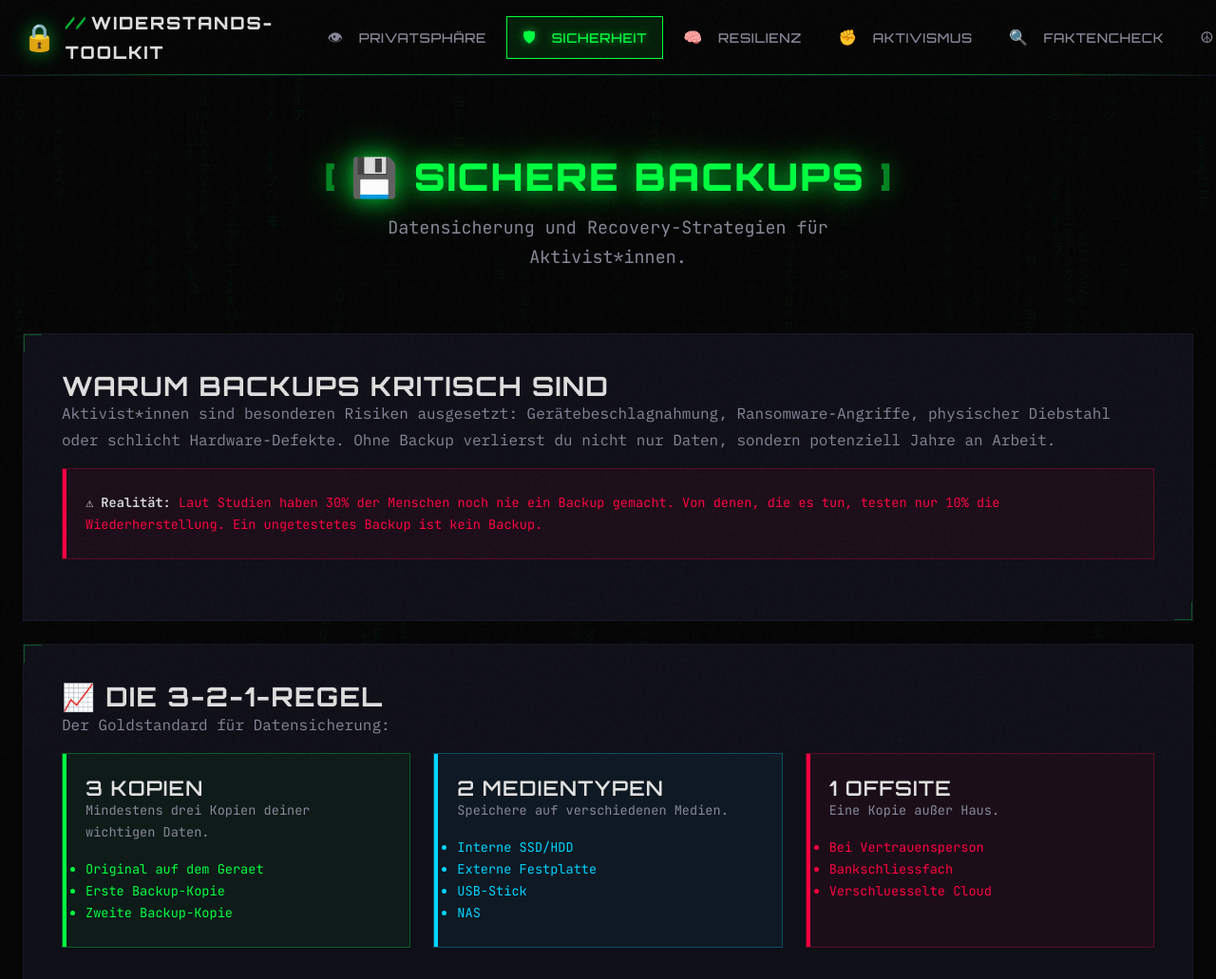
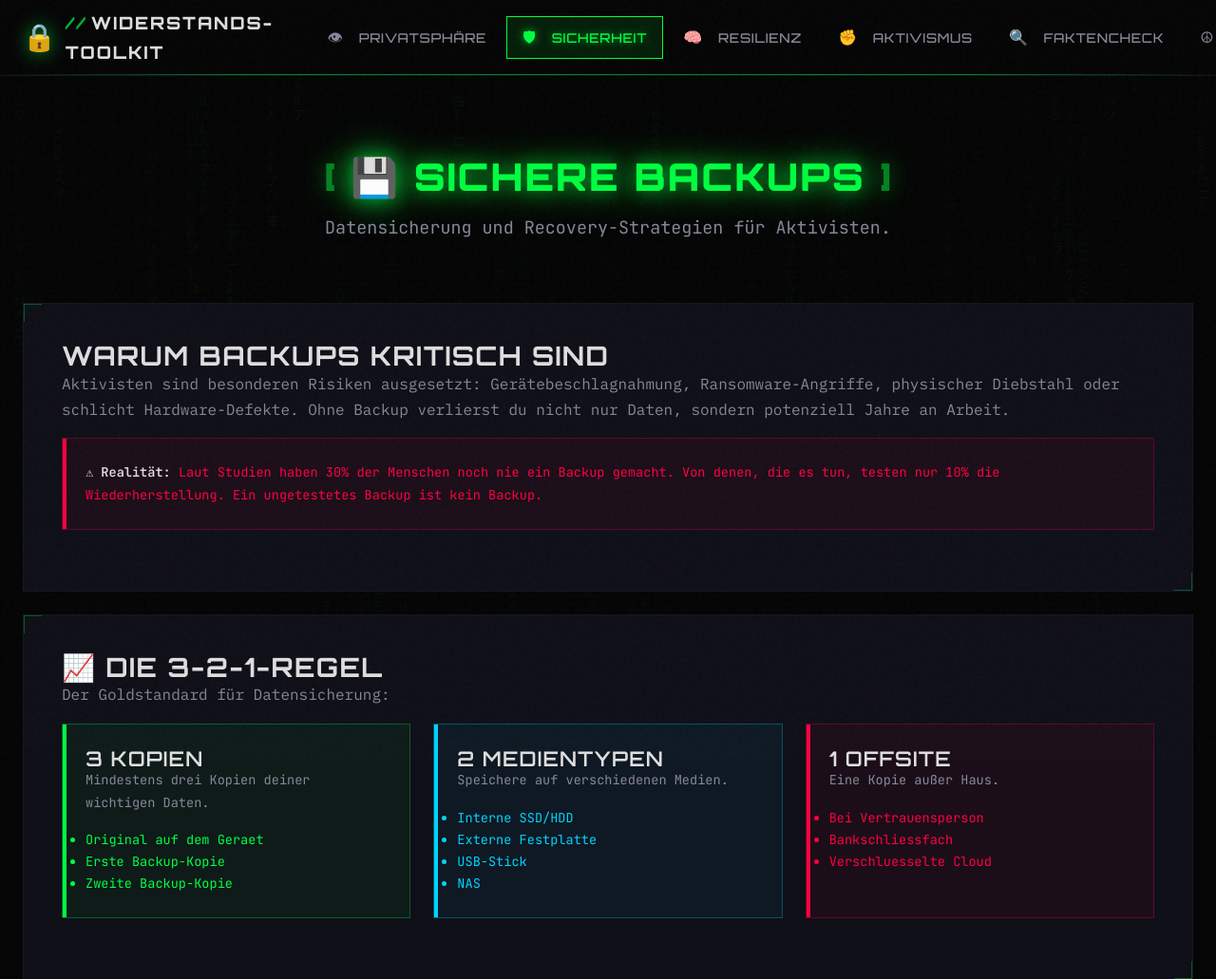
Before and after one commit to Acephali92/Digitale-Resilienz, a Flask app: page /security/backup in a window 1280 px wide. Shown: the top 1031 px of the page at 95% size. Run offline with Flask 3, Linux system fonts and the light colour scheme.

Commit message:
refactor: replace gender-inclusive language with generic masculine
Replace all gender markers (*innen, :innen, _innen) with standard
masculine forms throughout the project:

- Aktivist*innen -> Aktivisten
- Journalist*innen -> Journalisten
- Bürger*innen -> Bürger
- Nutzer*innen -> Nutzer
- Teilnehmer*innen -> Teilnehmer
- Freund*innen -> Freunden
- Anwält*innen -> Anwälten
- Whistleblower*innen -> Whistleblower
- Zeug*innen -> Zeugen

Files modified: app.py, README.md, docs/CONTRIBUTING.md,
and 10 HTML templates

Co-Authored-By: Claude Opus 4.5 <noreply@anthropic.com>

```diff
--- a/app.py
+++ b/app.py
@@ -1,7 +1,7 @@
 #!/usr/bin/env python3
 # -*- coding: utf-8 -*-
 """
-Widerstands-Toolkit - Digitale Resilienz für Aktivist*innen
+Widerstands-Toolkit - Digitale Resilienz für Aktivisten
 ============================================================
 Eine Plattform für digitale Selbstverteidigung und Aktivismus.
 Keine Tracker. Keine Überwachung. Deine Daten bleiben bei dir.
--- a/templates/activism/demo-checklist.html
+++ b/templates/activism/demo-checklist.html
@@ -72,9 +72,9 @@
         <h3>&#128065; Dokumentation</h3>
         <ul class="checklist">
             <li><strong>Fotos/Videos</strong> – EXIF-Daten werden später entfernt</li>
-            <li><strong>Keine Gesichter</strong> – Andere Teilnehmer*innen nicht erkennbar fotografieren</li>
+            <li><strong>Keine Gesichter</strong> – Andere Teilnehmer nicht erkennbar fotografieren</li>
             <li><strong>Polizei dokumentieren</strong> – Dienstnummern, Verhalten (wenn sicher)</li>
-            <li><strong>Zeug*innen merken</strong> – Bei Vorfällen</li>
+            <li><strong>Zeugen merken</strong> – Bei Vorfällen</li>
         </ul>
 
         <h3 class="mt-lg">&#9888; Bei Polizeikontakt</h3>
@@ -121,7 +121,7 @@
     </div>
     <div class="card-body">
         <p>
-            Der EA ist ein Zusammenschluss von Aktivist*innen, die bei Demos erreichbar sind,
+            Der EA ist ein Zusammenschluss von Aktivisten, die bei Demos erreichbar sind,
             um bei Festnahmen zu helfen. Notiere dir die Nummer <strong>auf Papier</strong>!
         </p>
         <p class="mt-md">
--- a/templates/base.html
+++ b/templates/base.html
@@ -3,7 +3,7 @@
 <head>
     <meta charset="UTF-8">
     <meta name="viewport" content="width=device-width, initial-scale=1.0, viewport-fit=cover">
-    <meta name="description" content="Widerstands-Toolkit - Digitale Resilienz für Aktivist*innen. Schütze dich vor dem System.">
+    <meta name="description" content="Widerstands-Toolkit - Digitale Resilienz für Aktivisten. Schütze dich vor dem System.">
     <meta name="theme-color" content="#00ff41">
     <meta name="robots" content="noindex, nofollow">
     <meta name="referrer" content="no-referrer">
--- a/templates/index.html
+++ b/templates/index.html
@@ -16,7 +16,7 @@
 
     <p class="hero-subtitle">
         Das <strong class="text-primary">Widerstands-Toolkit</strong> ist dein Leitfaden für digitale Selbstverteidigung.
-        Praktische Werkzeuge und Wissen für Aktivist*innen, Friedensbewegung und kritische Bürger*innen.
+        Praktische Werkzeuge und Wissen für Aktivisten, Friedensbewegung und kritische Bürger.
     </p>
 
     <div class="hero-actions">
--- a/templates/peace/burnout.html
+++ b/templates/peace/burnout.html
@@ -3,7 +3,7 @@
 {% block content %}
 <section class="section-header">
     <h1>&#128150; Burnout-Prävention</h1>
-    <p class="section-subtitle">Nachhaltig aktiv bleiben – Selbstfürsorge für Aktivist*innen.</p>
+    <p class="section-subtitle">Nachhaltig aktiv bleiben – Selbstfürsorge für Aktivisten.</p>
 </section>
 
 <section class="card">
@@ -11,7 +11,7 @@
     <ul class="checklist">
         <li>Chronische Erschöpfung trotz Ruhe</li>
         <li>Zynismus und Hoffnungslosigkeit</li>
-        <li>Rückzug von Freund*innen und Aktivitäten</li>
+        <li>Rückzug von Freunden und Aktivitäten</li>
         <li>Schuldgefühle bei Pausen</li>
         <li>Körperliche Symptome (Schlaf, Appetit, Schmerzen)</li>
     </ul>
@@ -34,7 +34,7 @@
     <ul class="checklist">
         <li><strong>Telefonseelsorge</strong>: 0800 111 0 111 (kostenlos, 24/7)</li>
         <li><strong>Psychotherapie</strong>: Krankenkasse fragen</li>
-        <li><strong>Selbsthilfegruppen</strong>: Auch für Aktivist*innen</li>
+        <li><strong>Selbsthilfegruppen</strong>: Auch für Aktivisten</li>
     </ul>
 </section>
 
--- a/templates/peace/index.html
+++ b/templates/peace/index.html
@@ -28,7 +28,7 @@
             <h3 class="card-title">Burnout-Prävention</h3>
         </div>
         <p class="card-body">
-            Nachhaltig aktiv bleiben: Selbstfürsorge für Aktivist*innen.
+            Nachhaltig aktiv bleiben: Selbstfürsorge für Aktivisten.
             Warnsignale erkennen.
         </p>
     </a>
--- a/templates/privacy/tracking.html
+++ b/templates/privacy/tracking.html
@@ -89,7 +89,7 @@
     </ul>
     <h3 class="mt-md">Schutzmassnahmen:</h3>
     <ul class="checklist">
-        <li><strong>Tor Browser:</strong> Alle Nutzer*innen sehen gleich aus</li>
+        <li><strong>Tor Browser:</strong> Alle Nutzer sehen gleich aus</li>
         <li><strong>Firefox mit resistFingerprinting:</strong> Reduziert eindeutige Merkmale</li>
         <li><strong>Brave Browser:</strong> Fingerprinting-Schutz eingebaut</li>
         <li><strong>Keine Plugins:</strong> Jedes Plugin macht dich einzigartiger</li>
--- a/templates/security/2fa.html
+++ b/templates/security/2fa.html
@@ -47,7 +47,7 @@
                 <li>Kein SIM-Swapping</li>
                 <li>Open Source verfügbar</li>
             </ul>
-            <p class="mt-sm"><em>Empfohlen für die meisten Nutzer*innen.</em></p>
+            <p class="mt-sm"><em>Empfohlen für die meisten Nutzer.</em></p>
         </div>
         <div class="alert alert-info">
             <h3>Hardware-Keys</h3>
--- a/templates/security/backup.html
+++ b/templates/security/backup.html
@@ -5,14 +5,14 @@
 <section class="section-header">
     <h1>&#128190; Sichere Backups</h1>
     <p class="section-subtitle">
-        Datensicherung und Recovery-Strategien für Aktivist*innen.
+        Datensicherung und Recovery-Strategien für Aktivisten.
     </p>
 </section>
 
 <section class="card">
     <h2>Warum Backups kritisch sind</h2>
     <p>
-        Aktivist*innen sind besonderen Risiken ausgesetzt: Gerätebeschlagnahmung,
+        Aktivisten sind besonderen Risiken ausgesetzt: Gerätebeschlagnahmung,
         Ransomware-Angriffe, physischer Diebstahl oder schlicht Hardware-Defekte.
         Ohne Backup verlierst du nicht nur Daten, sondern potenziell Jahre an Arbeit.
     </p>
@@ -122,7 +122,7 @@
 
 <section class="card mt-lg">
     <h2>&#9888; Cloud-Backup: Ja oder Nein?</h2>
-    <p>Cloud-Speicher ist praktisch, aber für Aktivist*innen problematisch:</p>
+    <p>Cloud-Speicher ist praktisch, aber für Aktivisten problematisch:</p>
     <div class="grid grid-2 mt-md">
         <div class="alert alert-danger">
             <h3>Risiken</h3>
@@ -175,15 +175,15 @@
 
 <section class="card mt-lg">
     <h2>&#128373; Backup bei Beschlagnahmung</h2>
-    <p>Besondere Überlegungen für Aktivist*innen:</p>
+    <p>Besondere Überlegungen für Aktivisten:</p>
     <ul class="checklist">
         <li><strong>Offsite-Backup essenziell:</strong> Wenn Polizei alle Geräte mitnimmt, brauchst du ein Backup außer Haus</li>
         <li><strong>Plausible Deniability:</strong> VeraCrypt Hidden Volumes für sensitive Daten</li>
         <li><strong>Trusted Person:</strong> Eine Vertrauensperson sollte wissen, wo das Backup ist und wie darauf zugegriffen wird</li>
-        <li><strong>Rechtliche Dokumentation:</strong> Backup aller Schriftverkehre mit Anwält*innen, Behörden</li>
+        <li><strong>Rechtliche Dokumentation:</strong> Backup aller Schriftverkehre mit Anwälten, Behörden</li>
     </ul>
     <div class="alert alert-info mt-md">
-        <strong>&#128161; Dead Man's Switch:</strong> Einige Aktivist*innen nutzen Timer-basierte
+        <strong>&#128161; Dead Man's Switch:</strong> Einige Aktivisten nutzen Timer-basierte
         Systeme die automatisch Daten veröffentlichen, wenn sie sich nicht regelmäßig melden.
         Das ist komplex und riskant – nur für spezielle Situationen.
     </div>
--- a/templates/security/email.html
+++ b/templates/security/email.html
@@ -70,8 +70,8 @@
     </p>
     <h3 class="mt-md">Wann PGP nutzen?</h3>
     <ul class="checklist">
-        <li>Kommunikation mit Journalist*innen (die haben meist einen PGP-Key)</li>
-        <li>Kontakt zu NGOs und Aktivist*innen-Gruppen</li>
+        <li>Kommunikation mit Journalisten (die haben meist einen PGP-Key)</li>
+        <li>Kontakt zu NGOs und Aktivisten-Gruppen</li>
         <li>Wenn die Gegenseite kein ProtonMail/Tutanota hat</li>
     </ul>
     <div class="alert alert-info mt-md">
--- a/templates/security/vpn-tor.html
+++ b/templates/security/vpn-tor.html
@@ -148,7 +148,7 @@
         <li>Hinterlaesst keine Spuren auf dem Computer</li>
         <li>Amnesie: Nach jedem Neustart zurueckgesetzt</li>
         <li>Vorinstallierte Sicherheits-Tools</li>
-        <li>Fuer Journalist*innen, Whistleblower*innen, Aktivist*innen unter Druck</li>
+        <li>Fuer Journalisten, Whistleblower, Aktivisten unter Druck</li>
     </ul>
     <div class="alert alert-warning mt-md">
         <strong>&#9888; Lernkurve:</strong> Tails erfordert Einarbeitung. Fuer den Alltag ist es
```
Also changed, not shown: docs/CONTRIBUTING.md (+1 -1 lines), README.md.
